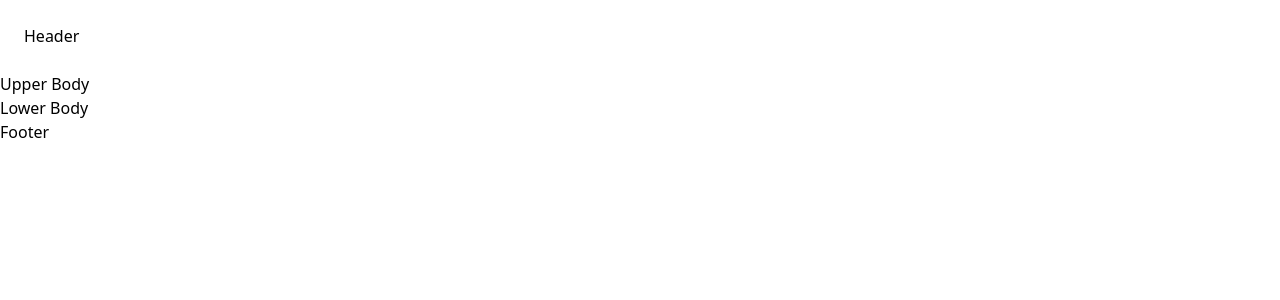
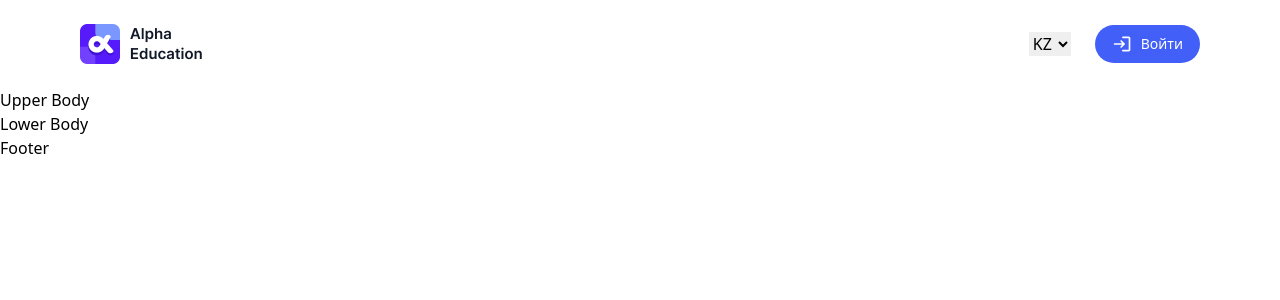
Before and after one commit to idealcLone/kazguu.alpha-education, a React (Create React App) app: page / in a window 1280 px wide. Shown: the top 300 px of the page. Built offline with nearby package versions, Linux system fonts and the light colour scheme.

Commit message:
Add variables

```diff
--- a/package.json
+++ b/package.json
@@ -11,6 +11,7 @@
     "@types/react": "^18.0.0",
     "@types/react-dom": "^18.0.0",
     "eslint": "8.22.0",
+    "node-sass": "^8.0.0",
     "react": "^18.2.0",
     "react-dom": "^18.2.0",
     "react-scripts": "5.0.1",
--- a/src/components/Layout/Header.tsx
+++ b/src/components/Layout/Header.tsx
@@ -1,5 +1,21 @@
 import React from 'react';
+import { Button } from '../UI/Button';
+import { Select } from '../UI/Select';
 
 export const Header: React.FC = () => {
-  return <header className="p-6">Header</header>;
+  return (
+    <header className="py-6 px-20">
+      <div className="flex justify-between">
+        <img src="/logo.png" alt="Logo" className="h-10" />
+        <div></div>
+        <div className={'flex gap-6 items-center'}>
+          <Select options={['KZ', 'RU', 'EN']} />
+          <Button>
+            <img src="/icons/login.svg" alt="Login Icon" />
+            <span className={'text-sm leading-5 font-medium text-white'}>Войти</span>
+          </Button>
+        </div>
+      </div>
+    </header>
+  );
 };
--- a/src/components/UI/Button.module.scss
+++ b/src/components/UI/Button.module.scss
@@ -0,0 +1,8 @@
+.btn {
+  background-color: var(--c-blue);
+  border-radius: 19px;
+  padding: 9px 17px;
+  display: flex;
+  gap: 9px;
+  align-items: center;
+}
--- a/src/components/UI/Button.tsx
+++ b/src/components/UI/Button.tsx
@@ -0,0 +1,10 @@
+import React from 'react';
+import styles from './Button.module.scss';
+
+type Props = {
+  children: React.ReactNode;
+};
+
+export const Button: React.FC<Props> = ({ children }) => {
+  return <button className={styles.btn}>{children}</button>;
+};
--- a/src/components/UI/Select.tsx
+++ b/src/components/UI/Select.tsx
@@ -0,0 +1,17 @@
+import React from 'react';
+
+type Props = {
+  options: string[];
+};
+
+export const Select: React.FC<Props> = ({ options }) => {
+  return (
+    <select>
+      {options.map((option) => (
+        <option value={option} className={'text-sm leading-5 font-medium text-gray-700'}>
+          {option}
+        </option>
+      ))}
+    </select>
+  );
+};
--- a/src/declaration.d.ts
+++ b/src/declaration.d.ts
@@ -0,0 +1 @@
+declare module '*.scss';
--- a/src/index.css
+++ b/src/index.css
@@ -1,3 +1,7 @@
 @tailwind base;
 @tailwind components;
 @tailwind utilities;
+
+:root {
+  --c-blue: #425FF8;
+}
```
Also changed, not shown: public/icons/login.svg, 1 other file (tests, documents, lock files or other folders).
